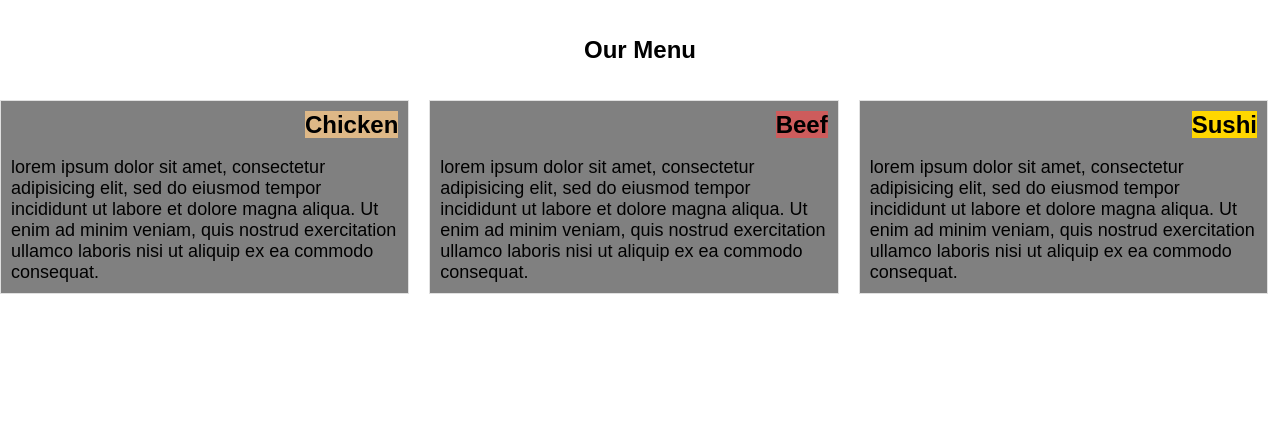
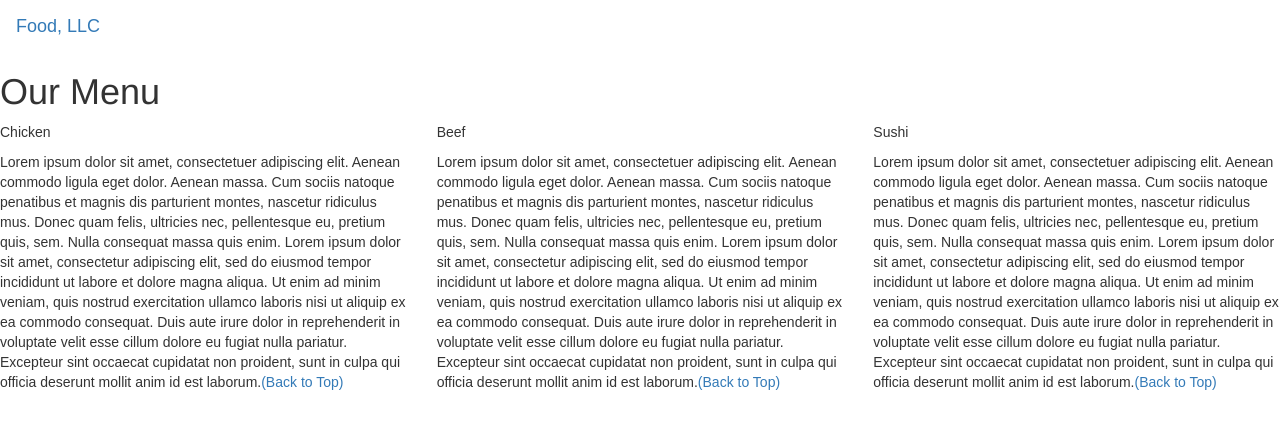
Before and after one commit to sharadashenoy18/mod1, a plain HTML site: page index.html in a window 1280 px wide. Drawn offline with nearby package versions, Linux system fonts and the light colour scheme.

Commit message:
Update index.html

```diff
--- a/index.html
+++ b/index.html
@@ -1,51 +1,77 @@
 <!DOCTYPE html>
-<html lang="en">
+<html>
 <head>
-    <meta charset="UTF-8" />
-    <meta http-equiv="X-UA-Compatible" content="IE=edge" />
-    <meta name="viewport" content="width=device-width, initial-scale=1.0" />
 
-    <link rel="stylesheet" href="/style.css" />
+<title>Module 3</title>
 
-    <title>Zomato Landing Page Clone </title>
-    <style>
-      .highlight { background-color: burlywood; }
-      .highlight1 { background-color: indianred; }
-      .highlight2 { background-color: gold; }
-  </style>
+  <meta name="viewport" content="width=device-width, initial-scale=1">
+  <link rel="stylesheet" href="https://maxcdn.bootstrapcdn.com/bootstrap/3.3.7/css/bootstrap.min.css">
+  <script src="https://ajax.googleapis.com/ajax/libs/jquery/3.3.1/jquery.min.js"></script>
+  <script src="https://maxcdn.bootstrapcdn.com/bootstrap/3.3.7/js/bootstrap.min.js"></script>
+
 </head>
+
+<meta name="viewport" content="width=device-width, initial-scale=1">
+<link rel="stylesheet" type="text/css" href="style.css">
+
+
+
 <body>
 
-    <br><br> <center> <div> <h2>Our Menu</h2> </div> </center> <br><br>
-      <section class="container we__offer">
 
-          <div class="we__offer_card">
-            <div class="we__offer_content">
-              <h2 style="text-align: right;"><span class="highlight">Chicken </span></h2>
-              <br>
-              <p style="font-size: 18px;">lorem ipsum dolor sit amet, consectetur adipisicing elit, sed do eiusmod tempor incididunt ut labore et dolore magna aliqua. Ut enim ad minim veniam, quis nostrud
-                exercitation ullamco laboris nisi ut aliquip ex ea commodo consequat.</p>
+<nav class="navbar" id="top">
+  <div class="container-fluid">
+
+    <div class="navbar-header">
+      <button type="button" class="navbar-toggle" data-toggle="collapse" data-target="#myNavbar">
+        <span class="icon-bar"></span>
+        <span class="icon-bar"></span>
+        <span class="icon-bar"></span>
+      </button>
+      <a class="navbar-brand" href="#">Food, LLC</a>
+    </div>
+
+    <div class="collapse" id="myNavbar">
+      <ul class="nav navbar-nav visible-xs">
+        <li><a class="menu-item" href="#">Chicken</a></li>
+        <li><a class="menu-item" href="#">Beef</a></li>
+        <li><a class="menu-item" href="#">Sushi</a></li>
+      </ul>
+    </div>
+
+  </div>
+</nav>
+
+<h1 class="main-title">Our Menu</h1>
+
+
+
+<div class="row">
+
+  <div class="col-lg-4 col-md-6 col-sm-12">
+    <div class="content-box">
+      <p class="item-name">Chicken</p>
+      <p>Lorem ipsum dolor sit amet, consectetuer adipiscing elit. Aenean commodo ligula eget dolor. Aenean massa. Cum sociis natoque penatibus et magnis dis parturient montes, nascetur ridiculus mus. Donec quam felis, ultricies nec, pellentesque eu, pretium quis, sem. Nulla consequat massa quis enim. Lorem ipsum dolor sit amet, consectetur adipiscing elit, sed do eiusmod tempor incididunt ut labore et dolore magna aliqua. Ut enim ad minim veniam, quis nostrud exercitation ullamco laboris nisi ut aliquip ex ea commodo consequat. Duis aute irure dolor in reprehenderit in voluptate velit esse cillum dolore eu fugiat nulla pariatur. Excepteur sint occaecat cupidatat non proident, sunt in culpa qui officia deserunt mollit anim id est laborum.<a href="#top">(Back to Top)</a></p>
     </div>
   </div>
 
-        <div class="we__offer_card">
-          <div class="we__offer_content">
-            <h2 style="text-align: right;"><span class="highlight1">Beef </span></h2>
-            <br>
-            <p style="font-size: 18px;">lorem ipsum dolor sit amet, consectetur adipisicing elit, sed do eiusmod tempor incididunt ut labore et dolore magna aliqua. Ut enim ad minim veniam, quis nostrud
-              exercitation ullamco laboris nisi ut aliquip ex ea commodo consequat.</p>
+  <div class="col-lg-4 col-md-6 col-sm-12">
+    <div class="content-box">
+      <p class="item-name">Beef</p>
+      <p>Lorem ipsum dolor sit amet, consectetuer adipiscing elit. Aenean commodo ligula eget dolor. Aenean massa. Cum sociis natoque penatibus et magnis dis parturient montes, nascetur ridiculus mus. Donec quam felis, ultricies nec, pellentesque eu, pretium quis, sem. Nulla consequat massa quis enim. Lorem ipsum dolor sit amet, consectetur adipiscing elit, sed do eiusmod tempor incididunt ut labore et dolore magna aliqua. Ut enim ad minim veniam, quis nostrud exercitation ullamco laboris nisi ut aliquip ex ea commodo consequat. Duis aute irure dolor in reprehenderit in voluptate velit esse cillum dolore eu fugiat nulla pariatur. Excepteur sint occaecat cupidatat non proident, sunt in culpa qui officia deserunt mollit anim id est laborum.<a href="#top">(Back to Top)</a></p>
     </div>
   </div>
 
-      <div class="we__offer_card">
-        <div class="we__offer_content">
-          <h2 style="text-align: right;"><span class="highlight2">Sushi </span></h2>
-          <br>
-          <p style="font-size: 18px;">lorem ipsum dolor sit amet, consectetur adipisicing elit, sed do eiusmod tempor incididunt ut labore et dolore magna aliqua. Ut enim ad minim veniam, quis nostrud
-            exercitation ullamco laboris nisi ut aliquip ex ea commodo consequat.</p>
+
+  <div class="col-lg-4 col-md-12 col-sm-12">
+    <div class="content-box">
+      <p class="item-name">Sushi</p>
+      <p>Lorem ipsum dolor sit amet, consectetuer adipiscing elit. Aenean commodo ligula eget dolor. Aenean massa. Cum sociis natoque penatibus et magnis dis parturient montes, nascetur ridiculus mus. Donec quam felis, ultricies nec, pellentesque eu, pretium quis, sem. Nulla consequat massa quis enim. Lorem ipsum dolor sit amet, consectetur adipiscing elit, sed do eiusmod tempor incididunt ut labore et dolore magna aliqua. Ut enim ad minim veniam, quis nostrud exercitation ullamco laboris nisi ut aliquip ex ea commodo consequat. Duis aute irure dolor in reprehenderit in voluptate velit esse cillum dolore eu fugiat nulla pariatur. Excepteur sint occaecat cupidatat non proident, sunt in culpa qui officia deserunt mollit anim id est laborum.<a href="#top">(Back to Top)</a></p>
     </div>
   </div>
 
-      </section>
+</div>
+
+
 </body>
 </html>
```
Lines whose indentation alone changed are shown as unchanged.
